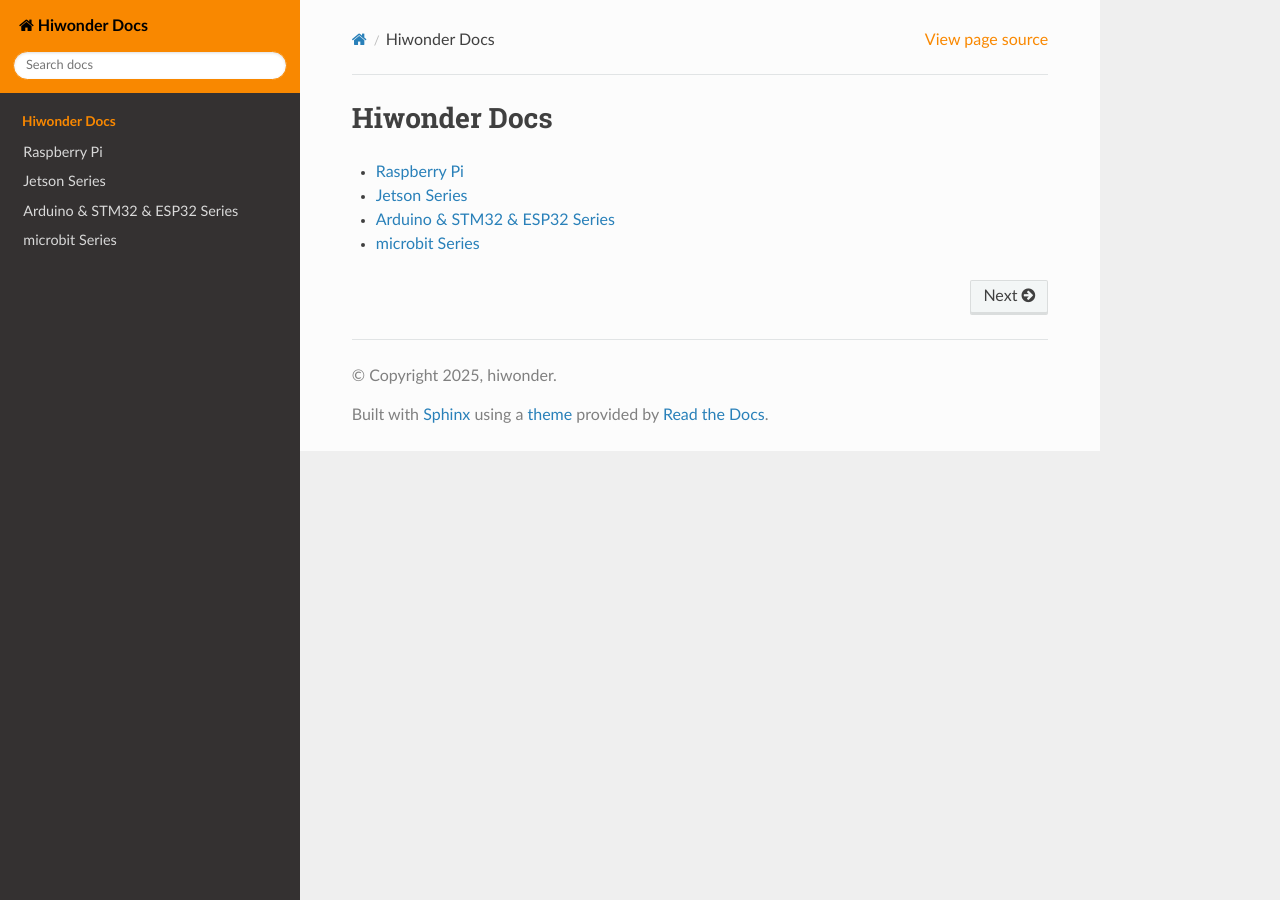
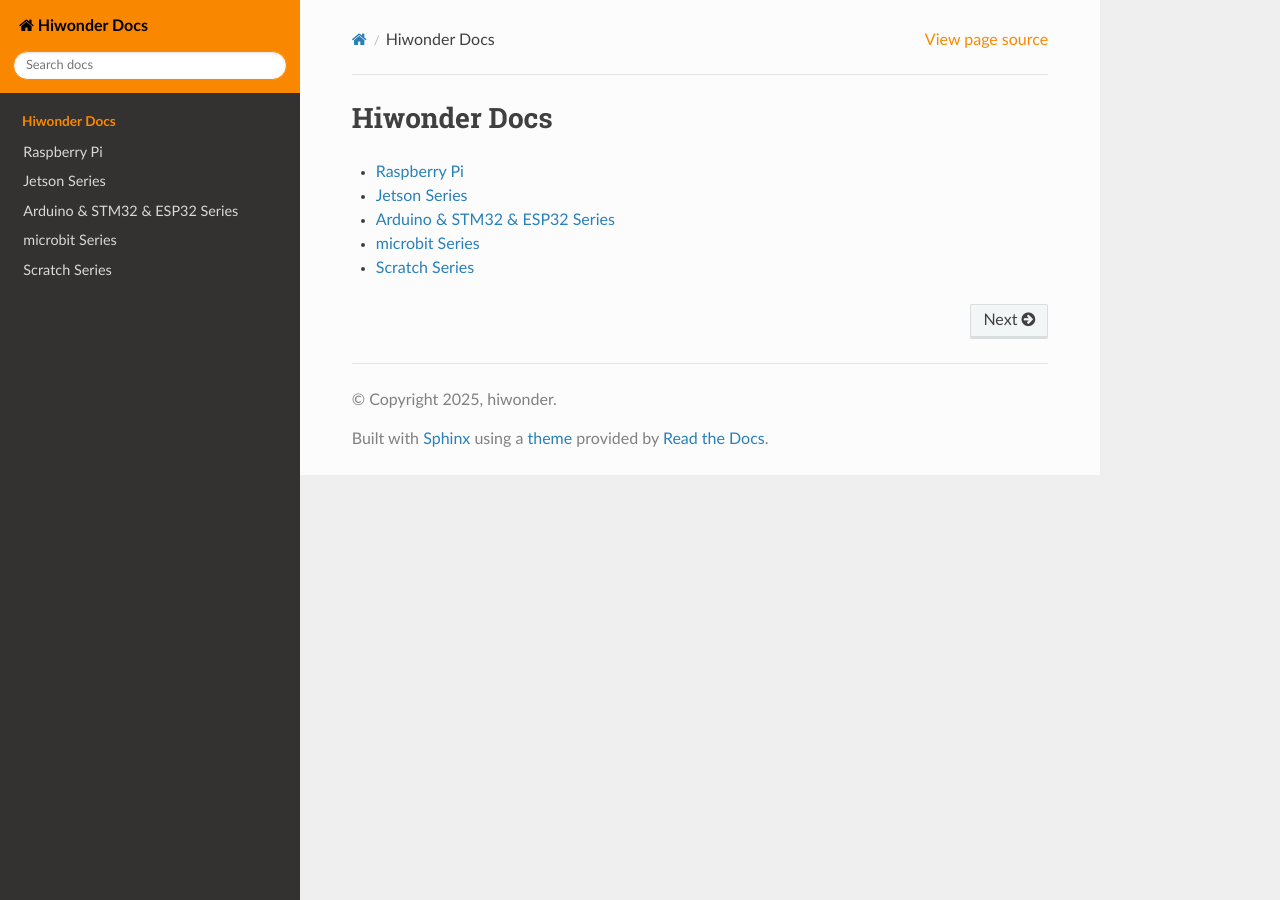
Before and after one commit to Hiwonder-docs/Hiwonder-docs, a Sphinx documentation site: the page built from source/index.rst, in a window 1280 px wide. Built offline with Sphinx 7.4.7 and the Read the Docs theme 3.1.0, drawn with Linux system fonts in a browser that asks for light colours.

Commit message:
AiNova IOTHouse AiHand

```diff
--- a/README.md
+++ b/README.md
@@ -3,12 +3,10 @@
 | [**Robotics**](source/raspberrypi/index.md ) | |
 |-----------------------------------|-------------------------------------------------------------------------------------|
 
-
 #  Jetson Series
 
 | **[Robotics](source/jetson/index.md)** |  |
 |-----------------------------------------------| ------------------------------------------------------------ |
-
 
 #  Arduino & STM32 & ESP32 Series
 
@@ -19,3 +17,8 @@
 
 | **[Robotics](source/microbit/index.md)** |  |
 |---------------------------------------------------|---------|
+
+#  Scratch Series
+
+| **[Robotics](source/scratch/index.md)** |  |
+|----------------------------------------|---------|
--- a/source/README.md
+++ b/source/README.md
@@ -3,12 +3,10 @@
 | [Robotics](raspberrypi/index.html) | [Raspberry Pi 5 Board](https://www.hiwonder.com ) |
 |------------------------------------|-------------------------------------------------------------------------------------|
 
-
 #  Jetson Series
 
 | **[Robotics](jetson/index.html)** | **[Jetson Board](https://www.hiwonder.com)** |
 |-----------------------------------------------| ------------------------------------------------------------ |
-
 
 #  Arduino & STM32 & ESP32 Series
 
@@ -19,3 +17,8 @@
 
 | **[Robotics](microbit/index.html)** |  |
 |---------------------------------------------------|---------|
+
+#  Scratch Series
+
+| **[Robotics](scratch/index.html)** |  |
+|------------------------------------|---------|
```
